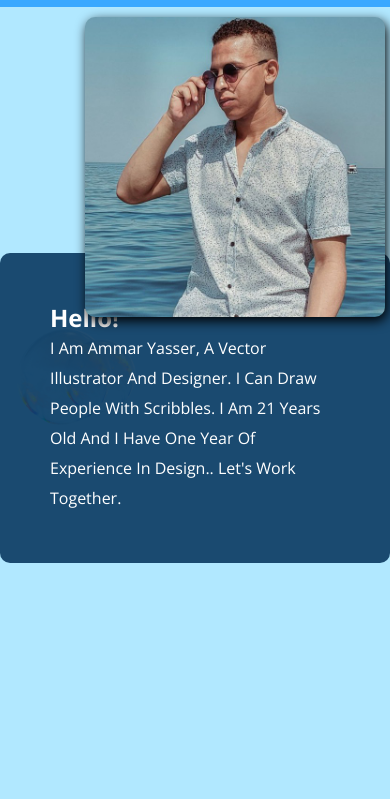
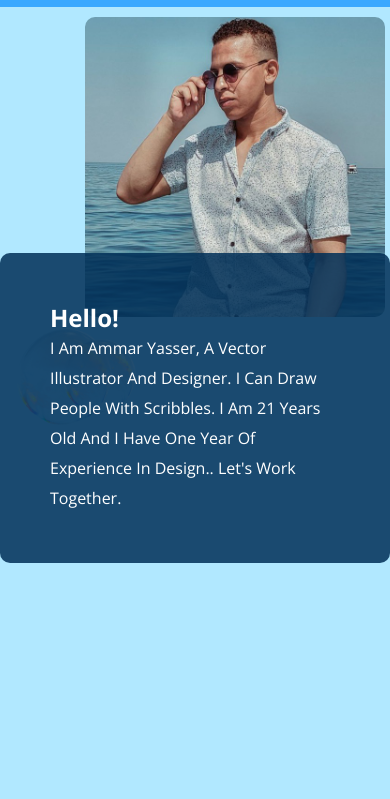
Before and after one commit to ammar0yasser/design, a plain HTML site: page index.html in a window 390 px wide. Shown: the part 45-844 px from the top of the page. Drawn offline with nearby package versions, Linux system fonts and the light colour scheme; a web font is replaced by a local one.

Commit message:
del filtr in photo landing

```diff
--- a/css/style.css
+++ b/css/style.css
@@ -210,7 +210,6 @@ nav .iconNav:hover span:nth-child(2) {
 @media (max-width: 767px) {
   .landing .container .images img {
     width: 300px;
-    filter: drop-shadow(2px 4px 6px black);
   }
 
   .landing .container .textLand {
```
